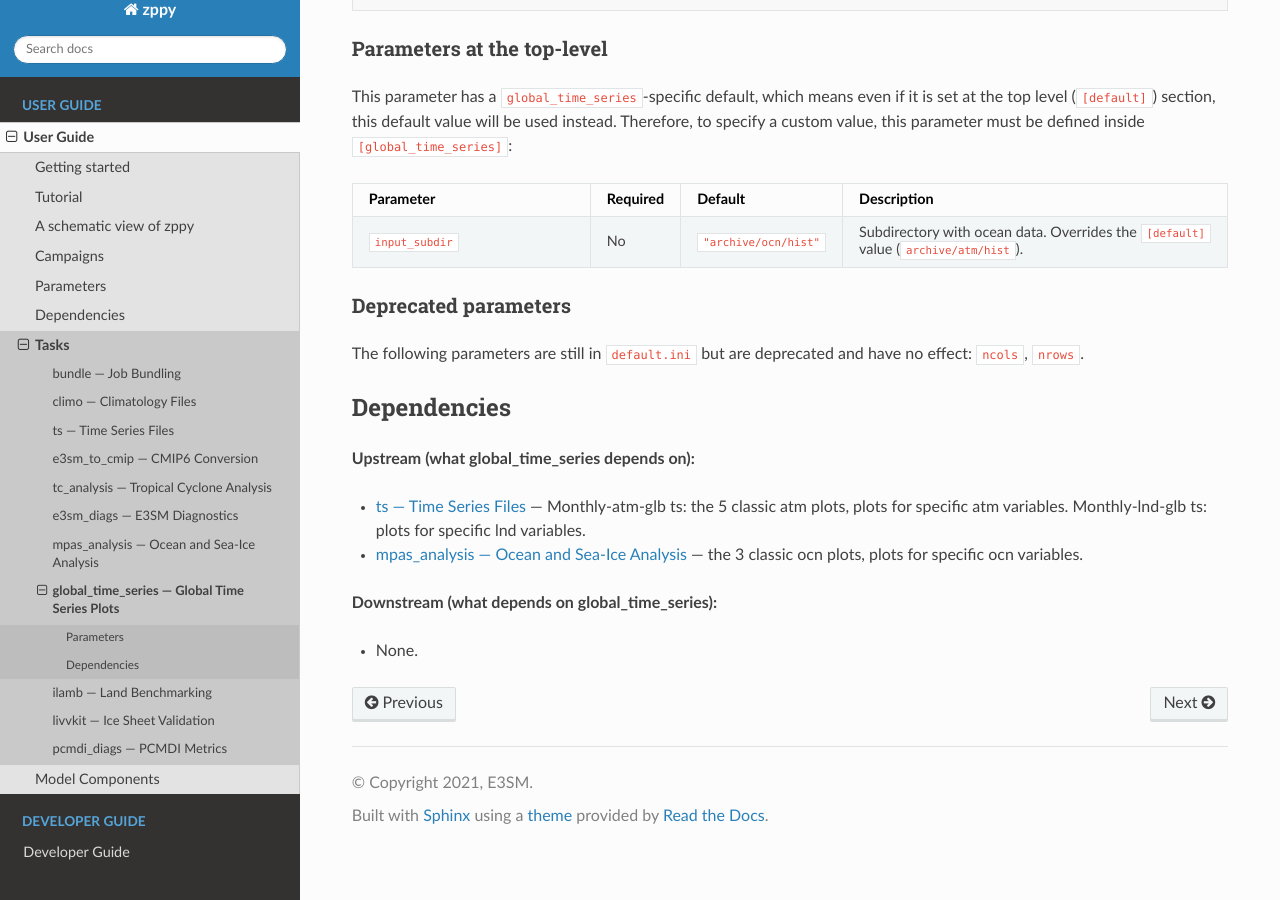
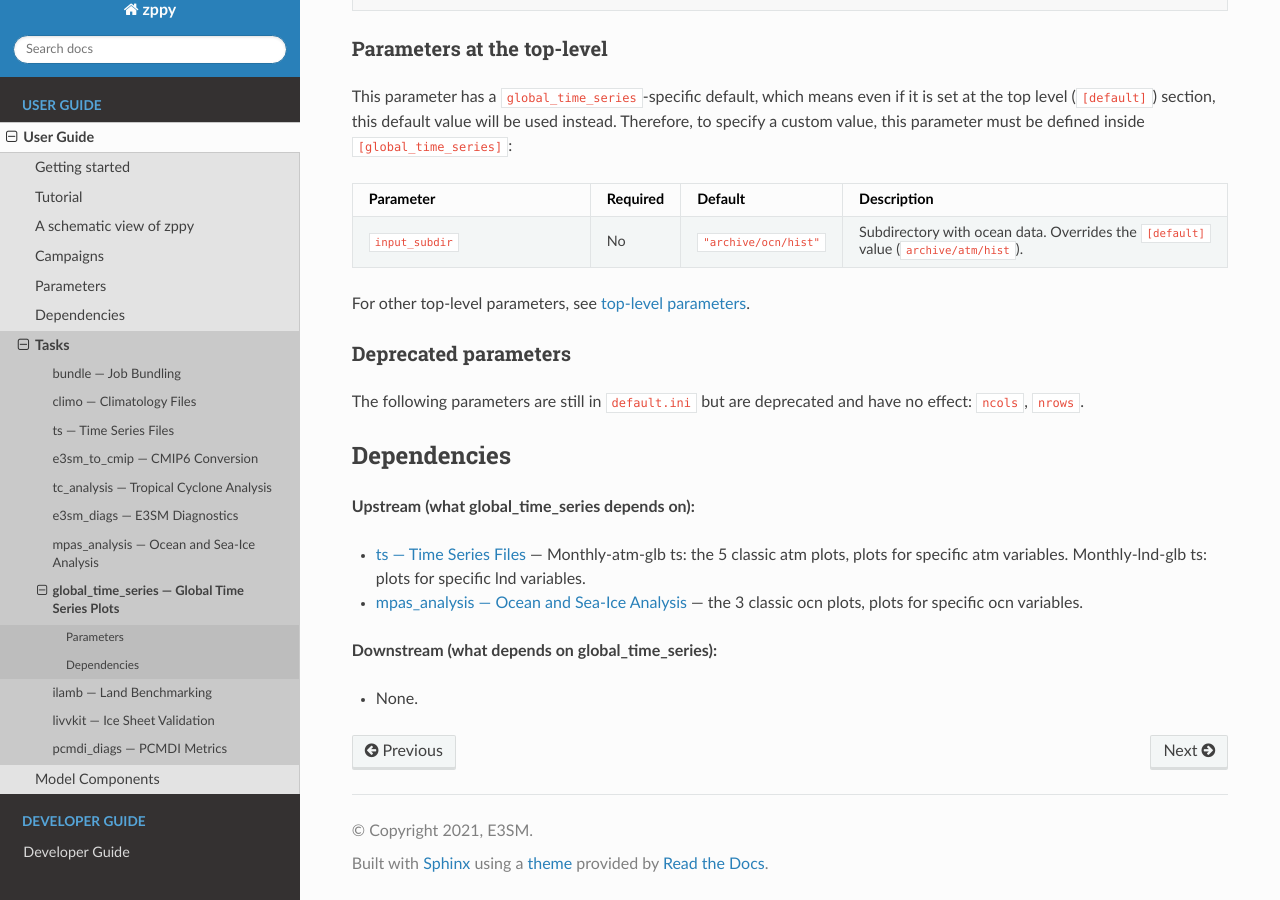
Before and after one commit to E3SM-Project/zppy, a Sphinx documentation site: the page built from docs/source/user_guide/tasks/global_time_series.rst, in a window 1280 px wide and 900 px high, scrolled down 1717 px. Built offline with Sphinx 7.4.7 and the Read the Docs theme 3.1.0, drawn with Linux system fonts in a browser that asks for light colours.

Commit message:
Add top-level parameter link

```diff
--- a/docs/source/user_guide/tasks/global_time_series.rst
+++ b/docs/source/user_guide/tasks/global_time_series.rst
@@ -160,6 +160,8 @@ defined inside ``[global_time_series]``:
      - Subdirectory with ocean data. Overrides the ``[default]`` value
        (``archive/atm/hist``).
 
+For other top-level parameters, see :ref:`top-level parameters <parameters-top-level>`.
+
 Deprecated parameters
 ~~~~~~~~~~~~~~~~~~~~~
 
--- a/docs/source/user_guide/tasks/mpas_analysis.rst
+++ b/docs/source/user_guide/tasks/mpas_analysis.rst
@@ -203,6 +203,8 @@ defined inside ``[mpas_analysis]``:
      - ``"06:00:00"``
      - Maximum wall time. Overrides the ``[default]`` value (``02:00:00``).
 
+For other top-level parameters, see :ref:`top-level parameters <parameters-top-level>`.
+
 Year range behavior for MVM runs
 ---------------------------------
 
--- a/docs/source/user_guide/tasks/pcmdi_diags.rst
+++ b/docs/source/user_guide/tasks/pcmdi_diags.rst
@@ -480,6 +480,8 @@ must be defined inside ``[pcmdi_diags]``:
      - Data frequency for variability-mode calculations. Overrides the
        ``[default]`` value (``"monthly"``).
 
+For other top-level parameters, see :ref:`top-level parameters <parameters-top-level>`.
+
 Dependencies
 ------------
 
```
